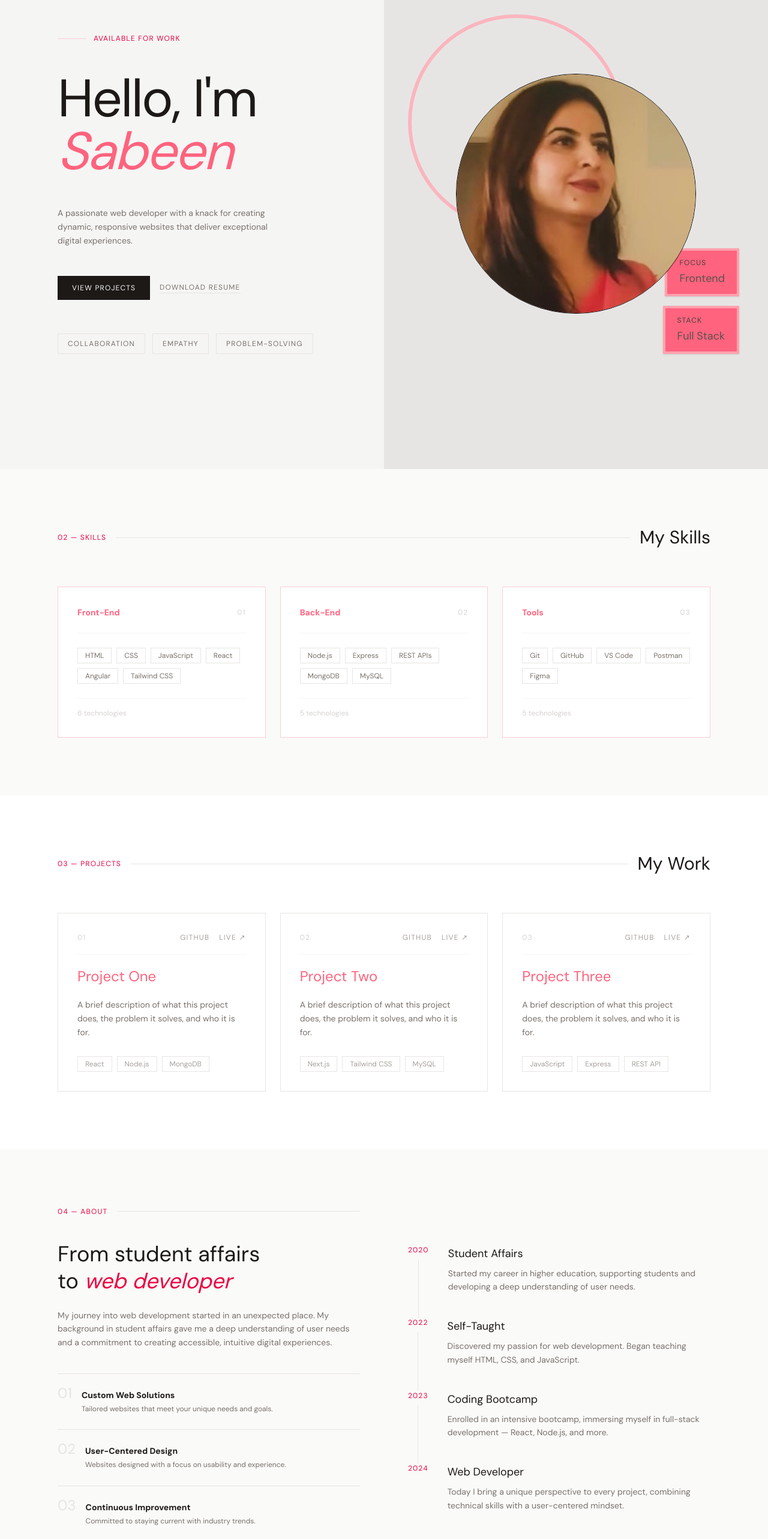
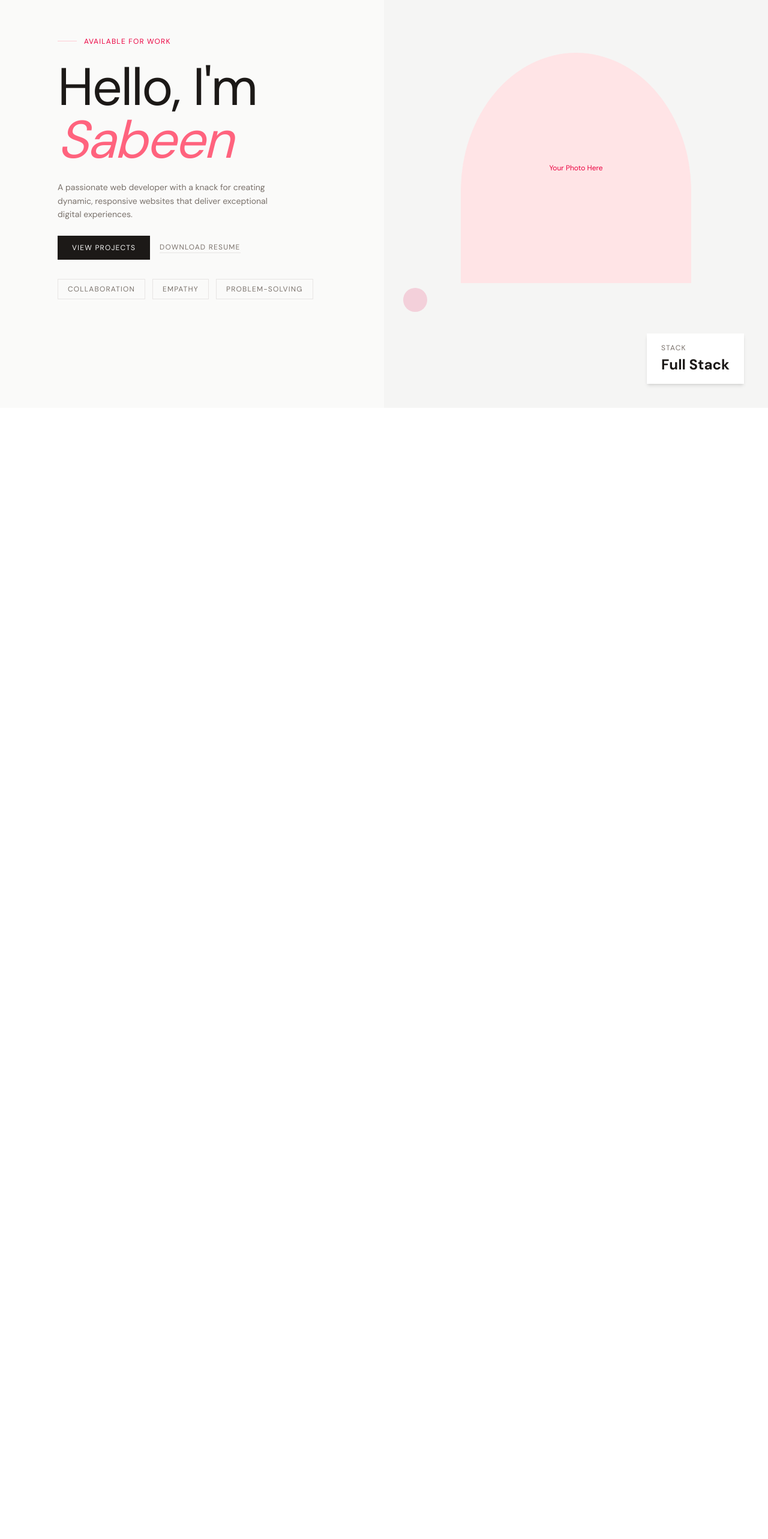
Before and after one commit to Sabeen44/sabeen-portfolio, a Next.js app: page / in a window 1280 px wide. Shown: the part 200-2766 px from the top of the page at 60% size. After the commit the page ends 880 px from the top, so only its background shows below. Built offline with nearby package versions, Linux system fonts and the light colour scheme; a web font is replaced by a local one.

Commit message:
Navbar and Hero Section added

```diff
--- a/src/app/components/Contact.js
+++ b/src/app/Contact.js
@@ -4,7 +4,7 @@ import { motion, useInView } from 'framer-motion';
 import { useRef } from 'react';
 
 const links = [
-  { label: 'Email', value: 'craftedstack@gmail.com', href: 'crafterstack@gmail.com' },
+  { label: 'Email', value: 'sh.sabeen@gmail.com', href: 'mailto:sh.sabeen@gmail.com' },
   { label: 'GitHub', value: 'Sabeen44', href: 'https://github.com/Sabeen44' },
   { label: 'LinkedIn', value: 'Sabeen', href: '#' },
 ];
--- a/src/app/components/Projects.js
+++ b/src/app/Projects.js
@@ -68,7 +68,7 @@ function ProjectCard({ project, index }) {
       <div className="h-px bg-stone-100 group-hover:bg-rose-100 transition-colors" />
 
       {/* Title */}
-      <h3 className="font-display text-2xl text-rose-400 group-hover:text-rose-600 transition-colors">
+      <h3 className="font-display text-2xl text-stone-900 group-hover:text-rose-600 transition-colors">
         {project.title}
       </h3>
 
--- a/src/app/components/About.js
+++ /dev/null
@@ -1,142 +0,0 @@
-'use client';
-
-import { motion, useInView } from 'framer-motion';
-import { useRef } from 'react';
-
-const journey = [
-  {
-    year: '2020',
-    title: 'Student Affairs',
-    description: 'Started my career in higher education, supporting students and developing a deep understanding of user needs.',
-  },
-  {
-    year: '2022',
-    title: 'Self-Taught',
-    description: 'Discovered my passion for web development. Began teaching myself HTML, CSS, and JavaScript.',
-  },
-  {
-    year: '2023',
-    title: 'Coding Bootcamp',
-    description: 'Enrolled in an intensive bootcamp, immersing myself in full-stack development — React, Node.js, and more.',
-  },
-  {
-    year: '2024',
-    title: 'Web Developer',
-    description: 'Today I bring a unique perspective to every project, combining technical skills with a user-centered mindset.',
-  },
-];
-
-function TimelineItem({ item, index }) {
-  const ref = useRef(null);
-  const inView = useInView(ref, { once: true, margin: '-80px' });
-
-  return (
-    <motion.div
-      ref={ref}
-      initial={{ opacity: 0, x: 24 }}
-      animate={inView ? { opacity: 1, x: 0 } : {}}
-      transition={{ delay: index * 0.15, duration: 0.6, ease: 'easeOut' }}
-      className="flex gap-8 group"
-    >
-      {/* Year + line */}
-      <div className="flex flex-col items-center gap-2">
-        <span className="font-body text-xs text-rose-600 tracking-widest whitespace-nowrap">
-          {item.year}
-        </span>
-        <div className="w-px flex-1 bg-stone-200 group-last:hidden" />
-      </div>
-
-      {/* Content */}
-      <div className="pb-10">
-        <h3 className="font-display text-lg text-stone-900 mb-2">
-          {item.title}
-        </h3>
-        <p className="font-body text-sm text-stone-500 leading-relaxed">
-          {item.description}
-        </p>
-      </div>
-    </motion.div>
-  );
-}
-
-export default function About() {
-  const ref = useRef(null);
-  const inView = useInView(ref, { once: true, margin: '-80px' });
-
-  return (
-    <section id="about" className="px-24 py-24 bg-stone-50">
-      <div className="max-w-6xl w-full mx-auto grid grid-cols-1 md:grid-cols-2 gap-20 items-start">
-
-        {/* Left — header + bio */}
-        <div>
-          <motion.div
-            ref={ref}
-            initial={{ opacity: 0, y: 24 }}
-            animate={inView ? { opacity: 1, y: 0 } : {}}
-            transition={{ duration: 0.6 }}
-            className="flex items-center gap-4 mb-10"
-          >
-            <span className="font-body text-xs tracking-widest uppercase text-rose-600">
-              04 — About
-            </span>
-            <div className="flex-1 h-px bg-stone-200" />
-          </motion.div>
-
-          <motion.h2
-            initial={{ opacity: 0, y: 24 }}
-            animate={inView ? { opacity: 1, y: 0 } : {}}
-            transition={{ delay: 0.1, duration: 0.6 }}
-            className="font-display text-4xl text-stone-900 leading-tight mb-6"
-          >
-            From student affairs<br />
-            to <em className="text-rose-600">web developer</em>
-          </motion.h2>
-
-          <motion.p
-            initial={{ opacity: 0, y: 24 }}
-            animate={inView ? { opacity: 1, y: 0 } : {}}
-            transition={{ delay: 0.2, duration: 0.6 }}
-            className="font-body text-sm text-stone-500 leading-relaxed"
-          >
-            My journey into web development started in an unexpected place.
-            My background in student affairs gave me a deep understanding of
-            user needs and a commitment to creating accessible, intuitive
-            digital experiences.
-          </motion.p>
-
-          {/* What I offer */}
-          <motion.div
-            initial={{ opacity: 0, y: 24 }}
-            animate={inView ? { opacity: 1, y: 0 } : {}}
-            transition={{ delay: 0.3, duration: 0.6 }}
-            className="mt-10 flex flex-col gap-6"
-          >
-            {[
-              { num: '01', title: 'Custom Web Solutions', desc: 'Tailored websites that meet your unique needs and goals.' },
-              { num: '02', title: 'User-Centered Design', desc: 'Websites designed with a focus on usability and experience.' },
-              { num: '03', title: 'Continuous Improvement', desc: 'Committed to staying current with industry trends.' },
-            ].map((item) => (
-              <div key={item.num} className="border-t border-stone-200 pt-4">
-                <div className="flex items-baseline gap-4">
-                  <span className="font-display text-2xl text-stone-200">{item.num}</span>
-                  <div>
-                    <h4 className="font-body text-sm font-bold text-stone-900 mb-1">{item.title}</h4>
-                    <p className="font-body text-xs text-stone-500 leading-relaxed">{item.desc}</p>
-                  </div>
-                </div>
-              </div>
-            ))}
-          </motion.div>
-        </div>
-
-        {/* Right — timeline */}
-        <div className="flex flex-col pt-16">
-          {journey.map((item, i) => (
-            <TimelineItem key={item.year} item={item} index={i} />
-          ))}
-        </div>
-
-      </div>
-    </section>
-  );
-}
--- a/src/app/components/Hero.js
+++ b/src/app/components/Hero.js
@@ -1,5 +1,4 @@
 'use client';
-import Image from 'next/image';
 
 import { motion } from 'framer-motion';
 
@@ -14,16 +13,16 @@ const fadeUp = {
 
 export default function Hero() {
   return (
-    <section className="min-h-screen grid grid-cols-1 md:grid-cols-2 pt-16  ">
+    <section className="min-h-screen grid grid-cols-1 md:grid-cols-2 pt-20 bg-stone-50 items-center">
 
       {/* LEFT — Name & intro */}
-      <div className="flex flex-col self-center px-24 py-48 gap-12 bg-stone-100 h-full">
+      <div className="flex flex-col justify-center px-24 py-16 gap-6 bg-stone-50">
 
         <motion.div
           custom={0} variants={fadeUp} initial="hidden" animate="show"
           className="flex items-center gap-3"
         >
-          <div className="w-12 h-px bg-rose-200" />
+          <div className="w-8 h-px bg-rose-200" />
           <span className="text-xs tracking-widest uppercase text-rose-600 font-body">
             Available for work
           </span>
@@ -85,63 +84,37 @@ export default function Hero() {
       {/* RIGHT — Photo panel */}
       <motion.div
         custom={2} variants={fadeUp} initial="hidden" animate="show"
-  className="relative flex
-  items-center justify-center overflow-hidden bg-stone-200 min-h-screen pb-0"
+        className="relative flex items-center justify-center overflow-hidden bg-stone-100 min-h-screen"
       >
 
-
+        {/* Decorative circle */}
+        <div className="absolute top-8 right-8 w-20 h-20 rounded-full border-2 border-rose-300 opacity-50" />
 
         {/* Small dot */}
-  <div className="absolute top-10 left-10 w-12 h-12 rounded-full bg-rose-500 opacity-40" />
+        <div className="absolute bottom-40 left-8 w-10 h-10 rounded-full bg-rose-600 opacity-15" />
 
-  {/* Stat card — top left */}
-  {/* <div className="absolute top-24 left-6 bg-white px-5 py-3 shadow-sm border border-stone-100">
-    <div className="font-body text-xs tracking-widest uppercase text-stone-400 mb-1">Status</div>
-    <div className="font-display text-lg text-stone-900">Available</div>
-  </div> */}
-
-
-
-  {/* Photo — sits at bottom */}
- <div className="w-100 h-100 overflow-hidden rounded-full border z-10">
-  {/* w-72 h-72 overflow-hidden rounded-full border-4 border-white shadow-md mb-16 relative  */}
-    <Image
-      src="/profile-pic.jpeg"
-      alt="Sabeen"
-      width={350}
-      height={350}
-      className="w-full h-full object-cover object-top"
-      priority
-    />
+        {/* Photo placeholder — replace with your actual photo */}
+        <div
+          className="flex items-center justify-center bg-rose-100 w-3/4 max-w-sm h-96"
+          style={{ borderRadius: '50% 50% 0 0 / 60% 60% 0 0' }}
+        >
+          <span className="font-body text-xs text-rose-600">
+            Your Photo Here
+          </span>
         </div>
 
-   {/* Decorative circle */}
-  <div className="absolute top-40 right-60 w-90 h-90 rounded-full border-6 border-rose-300 opacity-70 " />
-
-   {/* Stat card — top right */}
-  <div className="bg-rose-400 px-5 py-3 shadow-sm border-4 border-rose-300 absolute bottom-48 right-12">
-
-
-
-    <div className="font-body text-xs tracking-widest uppercase text-stone-700 mb-1">Stack</div>
-    <div className="font-display text-lg text-stone-600">Full Stack</div>
+        {/* Stat card */}
+        <div className="absolute bottom-10 right-10 bg-white px-6 py-4 shadow-md">
+          <div className="font-body text-xs tracking-widest uppercase text-stone-500 mb-1">
+            Stack
           </div>
-
-  {/* Stat card — bottom left */}
-  {/* <div className="absolute bottom-6 left-6 bg-rose-400 px-5 py-3 shadow-sm border border-stone-100">
-
-    <div className="font-body text-xs tracking-widest uppercase text-stone-700 mb-1">Based In</div>
-    <div className="font-display text-lg text-stone-700">Seattle</div>
-  </div> */}
-
-  {/* Stat card — bottom right */}
-  <div className=" bg-rose-400 px-5 py-3 shadow-sm border-4 border-rose-300 absolute bottom-72 right-12">
-
-    <div className="font-body text-xs tracking-widest uppercase text-stone-700 mb-1">Focus</div>
-    <div className="font-display text-lg text-stone-600">Frontend</div>
+          <div className="font-display text-2xl font-bold text-stone-900">
+            Full Stack
+          </div>
         </div>
 
       </motion.div>
+
     </section>
   );
 }
--- a/src/app/components/Skills.js
+++ /dev/null
@@ -1,115 +0,0 @@
-'use client';
-
-import { motion, useInView } from 'framer-motion';
-import { useRef } from 'react';
-
-const skills = [
-  {
-    number: '01',
-    category: 'Front-End',
-    color: 'text-rose-600',
-    border: 'border-rose-200',
-    items: ['HTML', 'CSS', 'JavaScript', 'React', 'Angular', 'Tailwind CSS'],
-  },
-  {
-    number: '02',
-    category: 'Back-End',
-    color: 'text-stone-900',
-    border: 'border-stone-200',
-    items: ['Node.js', 'Express', 'REST APIs', 'MongoDB', 'MySQL'],
-  },
-  {
-    number: '03',
-    category: 'Tools',
-    // color: 'text-stone-500',
-    // border: 'border-stone-200',
-    items: ['Git', 'GitHub', 'VS Code', 'Postman', 'Figma'],
-  },
-];
-
-function SkillCard({ skill, index }) {
-  const ref = useRef(null);
-  const inView = useInView(ref, { once: true, margin: '-80px' });
-
-  return (
-    <motion.div
-      ref={ref}
-      initial={{ opacity: 0, y: 32 }}
-      animate={inView ? { opacity: 1, y: 0 } : {}}
-      transition={{ delay: index * 0.15, duration: 0.6, ease: 'easeOut' }}
-      className=" border border-rose-200 p-8 flex flex-col gap-6 bg-white hover:border-rose-300 transition-colors "
-
-      // {`border ${skill.border} p-8 flex flex-col gap-6 bg-white hover:border-rose-300 transition-colors`}
-    >
-
-      {/* Card header */}
-      <div className="flex items-center justify-between">
-        <span className= "text-rose-400 font-display text-sm font-bold  ">
-          {skill.category}
-        </span>
-        {/* ${skill.color} */}
-        <span className="font-body text-xs text-stone-300 tracking-widest">
-          {skill.number}
-        </span>
-      </div>
-
-      {/* Divider */}
-      <div className="h-px bg-stone-100" />
-
-      {/* Skill tags */}
-      <div className="flex flex-wrap gap-2">
-        {skill.items.map((item) => (
-          <span
-            key={item}
-            className="font-body text-xs px-3 py-1 border border-stone-200 text-stone-500 hover:border-rose-300 hover:text-rose-600 transition-colors cursor-default"
-          >
-            {item}
-          </span>
-        ))}
-      </div>
-
-      {/* Footer */}
-      <div className="font-body text-xs text-stone-300 mt-auto pt-4 border-t border-stone-100">
-        {skill.items.length} technologies
-      </div>
-
-    </motion.div>
-  );
-}
-
-export default function Skills() {
-  const ref = useRef(null);
-  const inView = useInView(ref, { once: true, margin: '-80px' });
-
-  return (
-    <section id="skills" className="px-24 py-24 bg-stone-50">
-      <div className="max-w-6xl w-full mx-auto">
-
-        {/* Section header */}
-        <motion.div
-          ref={ref}
-          initial={{ opacity: 0, y: 24 }}
-          animate={inView ? { opacity: 1, y: 0 } : {}}
-          transition={{ duration: 0.6 }}
-          className="flex items-center gap-4 mb-16"
-        >
-          <span className="font-body text-xs tracking-widest uppercase text-rose-600">
-            02 — Skills
-          </span>
-          <div className="flex-1 h-px bg-stone-200" />
-          <h2 className="font-display text-3xl text-stone-900">
-            My Skills
-          </h2>
-        </motion.div>
-
-        {/* Cards grid */}
-        <div className="grid grid-cols-1 md:grid-cols-3 gap-6">
-          {skills.map((skill, i) => (
-            <SkillCard key={skill.category} skill={skill} index={i} />
-          ))}
-        </div>
-
-      </div>
-    </section>
-  );
-}
--- a/src/app/page.js
+++ b/src/app/page.js
@@ -1,17 +1,17 @@
 import Hero from './components/Hero';
-import Skills from './components/Skills';
-import Projects from './components/Projects';
-import About from './components/About';
-import Contact from './components/Contact';
+// import Skills from './components/Skills';
+// import Projects from './components/Projects';
+// import About from './components/About';
+// import Contact from './components/Contact';
 
 export default function Home() {
   return (
     <main>
       <Hero />
-      <Skills />
+      {/* <Skills />
       <Projects />
       <About />
-      <Contact />
+      <Contact /> */}
     </main>
   );
 }
```
Also changed, not shown: src/app/components/Navbar.js (+6 -5 lines), src/app/About.js (added), src/app/Skills.js (added). Lines whose indentation alone changed are shown as unchanged.
